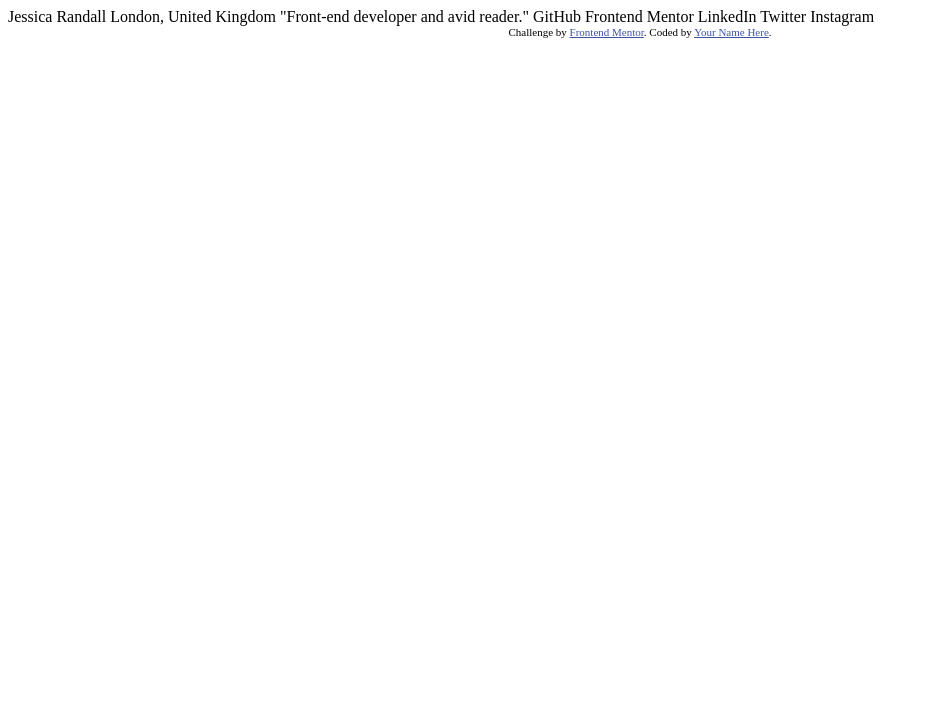
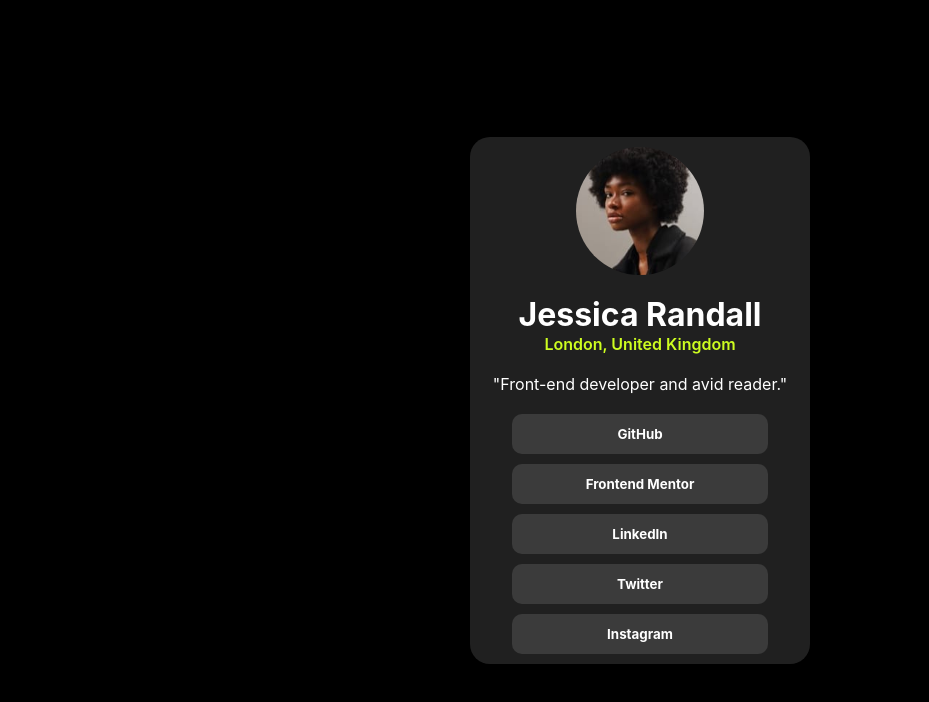
Before and after one commit to guillaume-pages/third-frontend-mentor, a plain HTML site: page index.html in a window 1280 px wide. Shown: the whole page, without its empty margins (0-929 px from the left). Drawn offline with Linux system fonts and the light colour scheme; a web font is replaced by a local one.

Commit message:
resolution

```diff
--- a/index.html
+++ b/index.html
@@ -5,30 +5,31 @@
   <meta name="viewport" content="width=device-width, initial-scale=1.0"> <!-- displays site properly based on user's device -->
 
   <link rel="icon" type="image/png" sizes="32x32" href="./assets/images/favicon-32x32.png">
-
+  <link rel="stylesheet" href="style.css" >
   <title>Frontend Mentor | Social links profile</title>
 
-  <!-- Feel free to remove these styles or customise in your own stylesheet 👍 -->
-  <style>
-    .attribution { font-size: 11px; text-align: center; }
-    .attribution a { color: hsl(228, 45%, 44%); }
-  </style>
 </head>
 <body>
-
-  Jessica Randall
-  London, United Kingdom
-  "Front-end developer and avid reader."
-
-  GitHub
-  Frontend Mentor
-  LinkedIn
-  Twitter
-  Instagram
-
-  <div class="attribution">
-    Challenge by <a href="https://www.frontendmentor.io?ref=challenge" target="_blank">Frontend Mentor</a>.
-    Coded by <a href="#">Your Name Here</a>.
-  </div>
+  <header></header>
+  <main>
+    <div class="card">
+      <div class="top-card">
+        <img src="assets/images/avatar-jessica.jpeg" alt="avatar">
+        <div class="title">
+          <h1>Jessica Randall</h1>
+          <h2>London, United Kingdom</h2>
+        </div>
+        <p>"Front-end developer and avid reader."</p>
+      </div>
+      <div class="bottom-card">
+        <button>GitHub</button>
+        <button>Frontend Mentor</button>
+        <button>LinkedIn</button>
+        <button>Twitter</button>
+        <button>Instagram</button>
+      </div>
+    </div>
+  </main>
+  <footer></footer>
 </body>
 </html>
--- /dev/null
+++ b/style.css
@@ -0,0 +1,109 @@
+@font-face {
+    font-family: 'Inter';
+    src: url('/static/Inter-Regular.ttf') format('truetype');
+    font-weight: 400;
+    font-style: normal;
+}
+
+@font-face {
+    font-family: 'Inter';
+    src: url('/static/Inter-SemiBold.ttf') format('truetype');
+    font-weight: 600;
+    font-style: normal;
+}
+
+@font-face {
+    font-family: 'Inter';
+    src: url('/static/Inter-Bold.ttf') format('truetype');
+    font-weight: 700;
+    font-style: normal;
+}
+
+* {
+    margin: 0;
+    padding: 0;
+}
+
+img {
+    height: 128px;
+    width: 128px;
+    border-radius: 100%;
+}
+
+h1 {
+    font-family: 'Inter', sans-serif;
+    font-weight: 700;
+}
+
+h2 {
+    font-family: 'Inter', sans-serif;
+    font-weight: 600;
+    color: #cdfd20;
+    font-size: medium;
+}
+
+main{
+    display: flex;
+    align-items: center;
+    height: 100vh;
+    justify-content: center;
+    background: #000000;
+    color: #FFFFFF;
+    font-family: 'Inter', sans-serif;
+    font-weight: 400;
+
+}
+
+button {
+    background-color: #3b3b3b;
+    border-radius: 10px;
+    height: 40px;
+    width: 256px;
+    font-family: 'Inter', sans-serif;
+    font-weight: 700;
+    color: #FFFFFF;
+    padding: 0;
+    border: none;
+}
+
+button:hover {
+    background-color: #cdfd20;
+    border-radius: 10px;
+    height: 40px;
+    width: 256px;
+    font-family: 'Inter', sans-serif;
+    font-weight: 700;
+    color: #000000;
+    padding: 0;
+    border: none;
+}
+
+.card {
+ display: flex;
+ flex-direction: column;
+ align-items: center;
+ width: 320px;
+ background-color: #202020;
+ gap: 20px;
+ padding: 10px;
+ border-radius: 20px;
+}
+
+.top-card {
+ display: flex;
+ flex-direction: column;
+ align-items: center;
+ gap: 20px
+}
+
+.title {
+    display: flex;
+    flex-direction: column;
+    align-items: center;
+}
+
+.bottom-card {
+    display: flex;
+    flex-direction: column;
+    gap: 10px
+}
```
